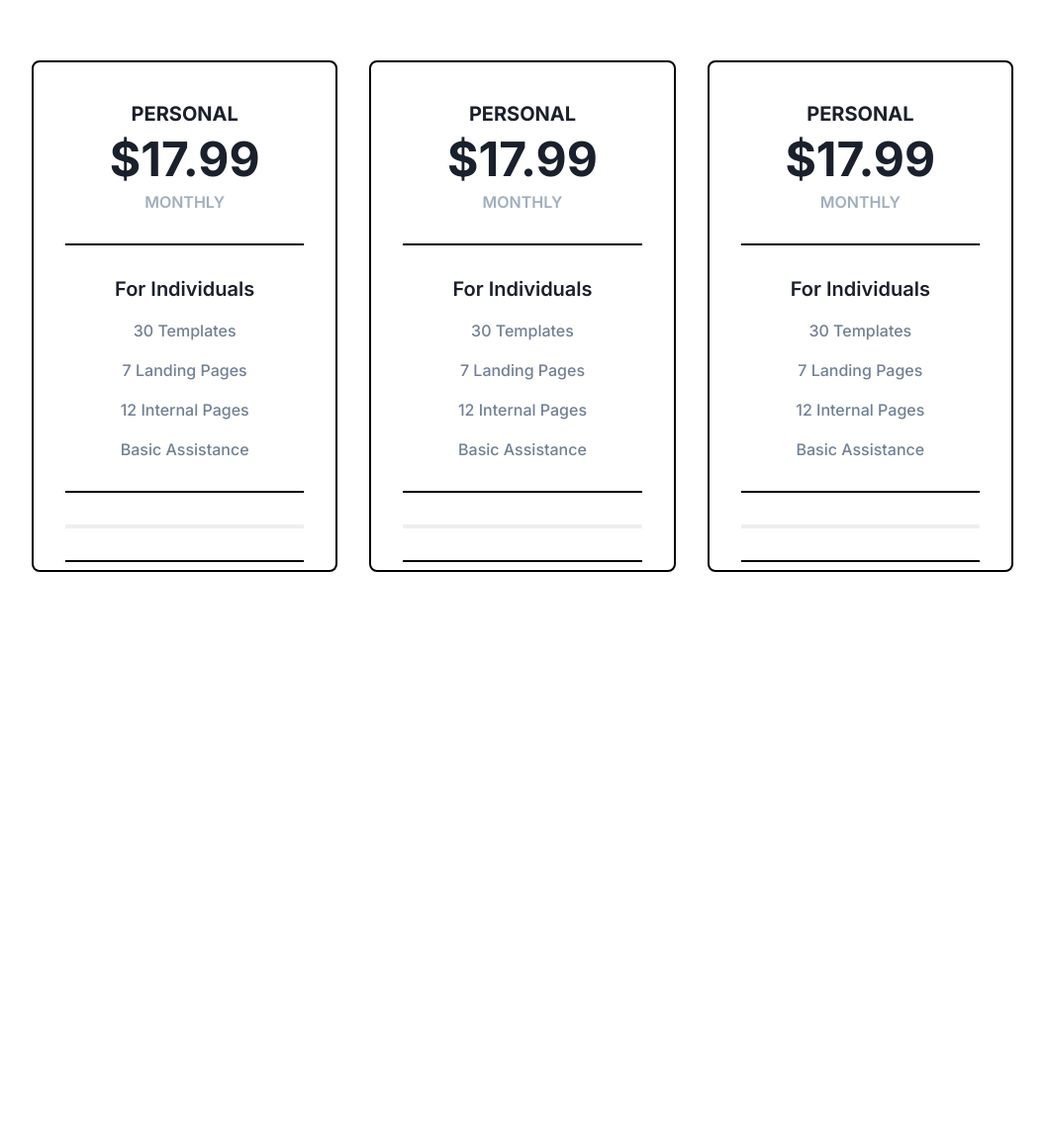
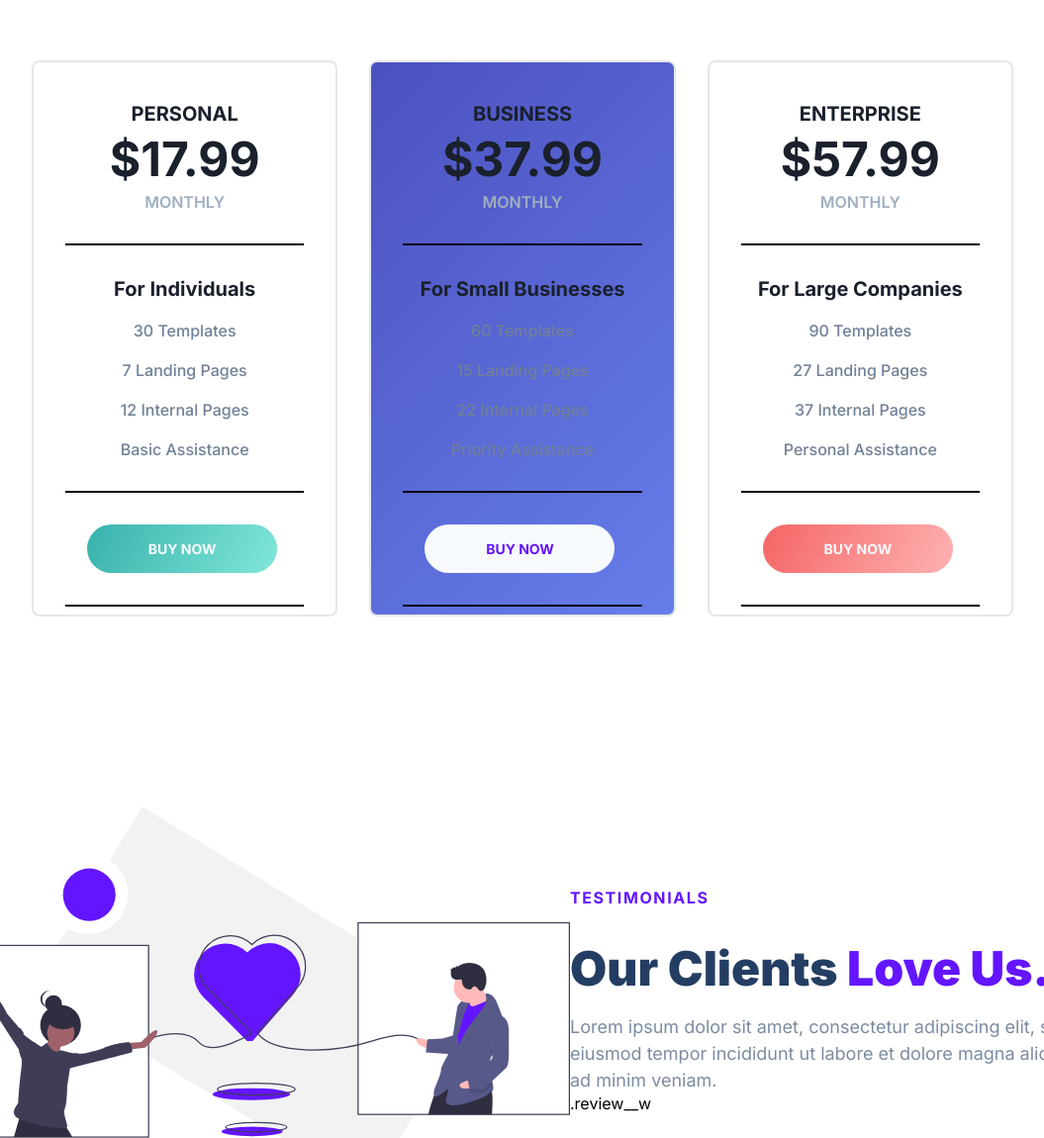
Before and after one commit to nkha8215/Treact-Clone, a plain HTML site: page index.html in a window 1280 px wide. Shown: the part 3560-4710 px from the top of the page at 99% size, without its empty margins (96-1151 px from the left). Before the commit the page ends 4266 px from the top, so only its background shows below. Drawn offline with Linux system fonts and the light colour scheme.

Commit message:
extra css added to plans and some structure added for testimonials section

```diff
--- a/index.html
+++ b/index.html
@@ -310,10 +310,8 @@
                 eiusmod tempor incididunt ut labore et dolore magna aliqua.
               </p>
             </div>
-
-
             <div class="plans__list">
-              <div class="plan">
+              <div class="plan personal">
                 <div class="plan__wrapper">
                   <div class="plan__header--wrapper">
                     <span class="plan__name">PERSONAL</span>
@@ -328,51 +326,74 @@
                     <span class="plan__features">Basic Assistance</span>
                   </div>
                   <div class="plan__footer--wrapper">
-                    <button class="plan__button"></button>
+                    <button class="plan__button personal">BUY NOW</button>
                   </div>
                 </div>
               </div>
-              <div class="plan">
+              <div class="plan business">
                 <div class="plan__wrapper">
                   <div class="plan__header--wrapper">
-                    <span class="plan__name">PERSONAL</span>
-                    <span class="plan__price">$17.99</span>
+                    <span class="plan__name">BUSINESS</span>
+                    <span class="plan__price">$37.99</span>
                     <span class="plan__duration">MONTHLY</span>
                   </div>
                   <div class="plan__body--wrapper">
-                    <span class="plan__target">For Individuals</span>
-                    <span class="plan__features">30 Templates</span>
-                    <span class="plan__features">7 Landing Pages</span>
-                    <span class="plan__features">12 Internal Pages</span>
-                    <span class="plan__features">Basic Assistance</span>
+                    <span class="plan__target">For Small Businesses</span>
+                    <span class="plan__features">60 Templates</span>
+                    <span class="plan__features">15 Landing Pages</span>
+                    <span class="plan__features">22 Internal Pages</span>
+                    <span class="plan__features">Priority Assistance</span>
                   </div>
                   <div class="plan__footer--wrapper">
-                    <button class="plan__button"></button>
+                    <button class="plan__button business">BUY NOW</button>
                   </div>
                 </div>
               </div>
-              <div class="plan">
+              <div class="plan enterprise">
                 <div class="plan__wrapper">
                   <div class="plan__header--wrapper">
-                    <span class="plan__name">PERSONAL</span>
-                    <span class="plan__price">$17.99</span>
+                    <span class="plan__name">ENTERPRISE</span>
+                    <span class="plan__price">$57.99</span>
                     <span class="plan__duration">MONTHLY</span>
                   </div>
                   <div class="plan__body--wrapper">
-                    <span class="plan__target">For Individuals</span>
-                    <span class="plan__features">30 Templates</span>
-                    <span class="plan__features">7 Landing Pages</span>
-                    <span class="plan__features">12 Internal Pages</span>
-                    <span class="plan__features">Basic Assistance</span>
+                    <span class="plan__target">For Large Companies</span>
+                    <span class="plan__features">90 Templates</span>
+                    <span class="plan__features">27 Landing Pages</span>
+                    <span class="plan__features">37 Internal Pages</span>
+                    <span class="plan__features">Personal Assistance</span>
                   </div>
                   <div class="plan__footer--wrapper">
-                    <button class="plan__button"></button>
+                    <button class="plan__button enterprise">BUY NOW</button>
                   </div>
                 </div>
               </div>
+            </div>
+            </div>
+          </div>
+        </div>
+      </div>
+    </section>
 
+    <section id="testimonials">
+      <div class="container">
+        <div class="row">
+          <div class="section__description">
+            <figure class="section__img--wrapper">
+              <img src="./assets/testimonials-image.svg" class="section__img" alt="">
+            </figure>
+            <div class="section__description--wrapper right">
+              <span class="section__title">TESTIMONIALS</span>
+              <h2 class="section__description--heading">
+                Our Clients <span class="purple">Love Us.</span>
+              </h2>
+              <p class="section__description--para">
+                Lorem ipsum dolor sit amet, consectetur adipiscing elit, sed do eiusmod tempor incididunt ut labore et dolore magna aliqua enim ad minim veniam.
+              </p>
 
-            </div>
+              <div class="review">
+                .review__w
+              </div>
 
             </div>
           </div>
--- a/styles.css
+++ b/styles.css
@@ -363,10 +363,16 @@ PRICING
 .plan {
     width: calc(100% /3);
     margin: 64px 32px 0 0;
-    border: 2px solid black;
+    border: 2px solid #e5e7eb;
     border-radius: 8px;
 
 }
+
+
+.plan.business {
+    background: linear-gradient(135deg, rgb(76, 81, 191) 0%, rgb(102, 126, 234) 100%);
+}
+
 
 .plan__wrapper {
     margin: 8px 32px;
@@ -382,6 +388,7 @@ PRICING
     border-bottom: 2px solid black;
     text-align: center;
     padding: 32px 0;
+
 }
 
 .plan__name {
@@ -406,7 +413,7 @@ PRICING
 .plan__target {
     font-size: 20px;
     color: #1A202C;
-    font-weight: 600;
+    font-weight: 700;
 }
 
 .plan__features {
@@ -415,6 +422,33 @@ PRICING
     margin: 20px 0 0 0;
     font-weight: 500;
 }
+
+.plan__button {
+    width: 100%;
+    max-width: 192px;
+    font-size: 14px;
+    font-weight: bold;
+    padding: 16px 32px;
+    margin-right: 5px;
+    border-radius: 9999px;
+    align-self: center;
+    border: none;
+}
+
+.plan__button.personal {
+    background: linear-gradient(115deg, rgb(56, 178, 172) 0%, rgb(129, 230, 217));
+    color: #F7FAFC;
+}
+.plan__button.business {
+    background: rgb(247,250,252);
+    color: rgba(100,21,255)
+}
+.plan__button.enterprise {
+    background: linear-gradient(115deg, rgb(245, 101, 101) 0%, rgb(254, 178, 178) 100%);
+    color: #F7FAFC;
+}
+
+
 
 @media (max-width: 1280px) {
     .introduction__image {
```
Also changed, not shown: assets/testimonials-image.svg (added).
